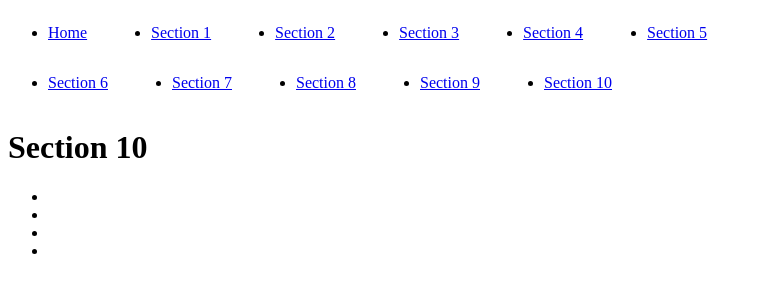
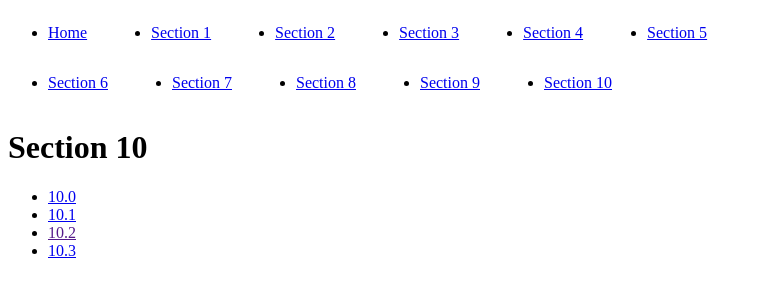
Before and after one commit to lavishdances/WebDev, a plain HTML site: page s10.html in a window 1280 px wide. Shown: the whole page, without its empty margins (0-762 px from the left). Drawn offline with nearby package versions, Linux system fonts and the light colour scheme.

Commit message:
Update s10.html

```diff
--- a/s10.html
+++ b/s10.html
@@ -21,10 +21,10 @@
 
     <h1>Section 10</h1>
     <ul>
-        <li><a href="./Section 10/10.0 Display Grid/index.html"></a></li>
-        <li><a href="./Section 10/10.1 Grid Sizing/index.html"></a></li>
-        <li><a href="./Section 10/10.0 Display Grid/index.html"></a></li>
-        <li><a href="./Section 10/10.3 Mondrian Project/index.html"></a></li>
+        <li><a href="./Section 10/10.0 Display Grid/index.html">10.0</a></li>
+        <li><a href="./Section 10/10.1 Grid Sizing/index.html">10.1</a></li>
+        <li><a href="">10.2</a></li>
+        <li><a href="./Section 10/10.3 Mondrian Project/index.html">10.3</a></li>
     </ul>
 
 
```
